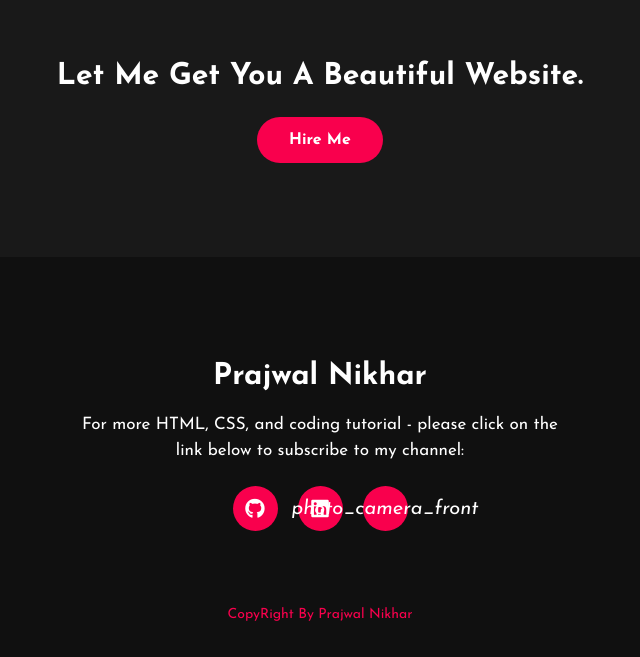
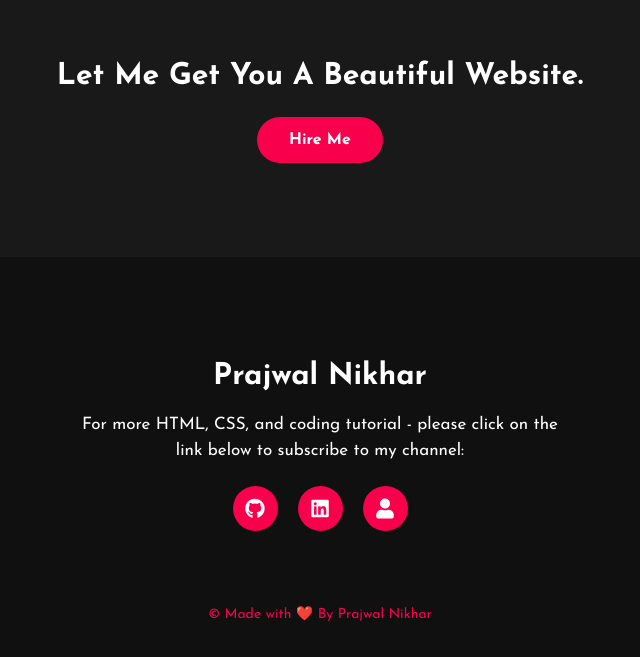
Before and after one commit to jjeerryyy28/Web-Development, a plain HTML site: page index.html in a window 1280 px wide. Shown: the part 2297-2954 px from the top of the page, without its empty margins (320-960 px from the left). Drawn offline with Linux system fonts and the light colour scheme.

Commit message:
Updated code

```diff
--- a/index.html
+++ b/index.html
@@ -113,11 +113,9 @@
 		<div class="social">
 			<a href="https://github.com/jjeerryyy28"><i class="fab fa-github"></i></a>
 			<a href="https://www.linkedin.com/in/prajwalnikhar/"><i class="fab fa-linkedin"></i></a>
-			<a href="https://olympus.mygreatlearning.com/eportfolio"><i class="material-symbols-outlined">
-				photo_camera_front
-			</i></a>
+			<a href="https://olympus.mygreatlearning.com/eportfolio"><i class="fas fa-user"></i></a>
 		</div>
-		<p class="end">CopyRight By Prajwal Nikhar</p>
+		<p class="end">&copy; Made with ❤️ By Prajwal Nikhar</p>
 	</footer>
 </body>
 </html>
```
